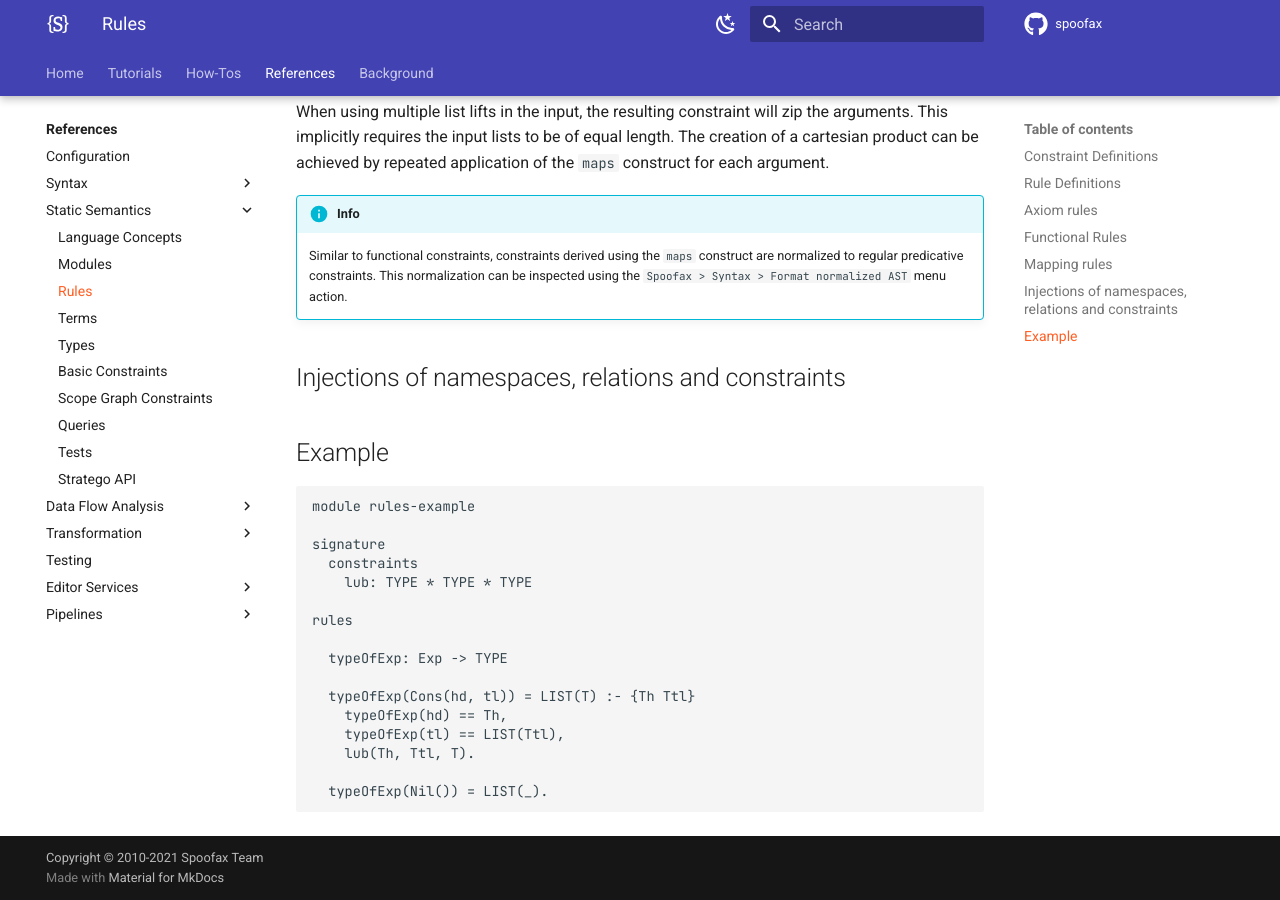
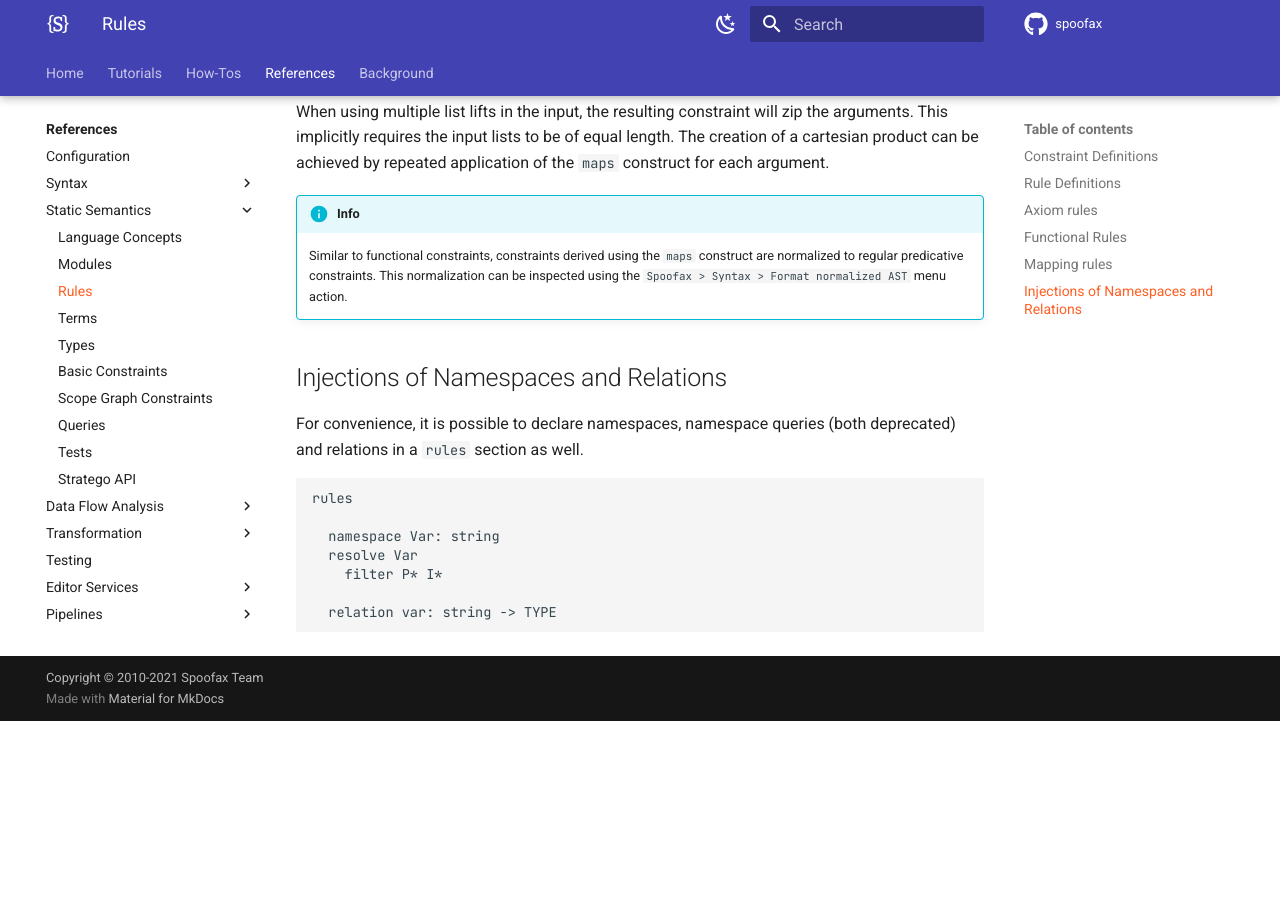
Before and after one commit to pdmosses/metaborg.github.io, an MkDocs documentation site: the page built from docs/references/statix/rules.md, in a window 1280 px wide and 900 px high, scrolled down 3951 px. Built offline with MkDocs 1.6.1 and Material for MkDocs 9.7.7, drawn with Linux system fonts in a browser that asks for light colours; comment, search, counter and statistics services are not loaded; after the commit the page ends 4672 px from its top, so only the background shows below that.

Commit message:
Add subsection on injection in rules sections, remove exampl for now.

````diff
--- a/docs/references/statix/rules.md
+++ b/docs/references/statix/rules.md
@@ -200,27 +200,18 @@ the `maps` construct for each argument.
     construct are normalized to regular predicative constraints. This normalization
     can be inspected using the `Spoofax > Syntax > Format normalized AST` menu action.
 
-## Injections of namespaces, relations and constraints
+## Injections of Namespaces and Relations
 
-
-## Example
+For convenience, it is possible to declare namespaces, namespace queries (both
+deprecated) and relations in a `rules` section as well.
 
 ```statix
-module rules-example
-
-signature
-  constraints
-    lub: TYPE * TYPE * TYPE
-
 rules
 
-  typeOfExp: Exp -> TYPE
+  namespace Var: string
+  resolve Var
+    filter P* I*
 
-  typeOfExp(Cons(hd, tl)) = LIST(T) :- {Th Ttl}
-    typeOfExp(hd) == Th,
-    typeOfExp(tl) == LIST(Ttl),
-    lub(Th, Ttl, T).
-
-  typeOfExp(Nil()) = LIST(_).
+  relation var: string -> TYPE
 
 ```
````
